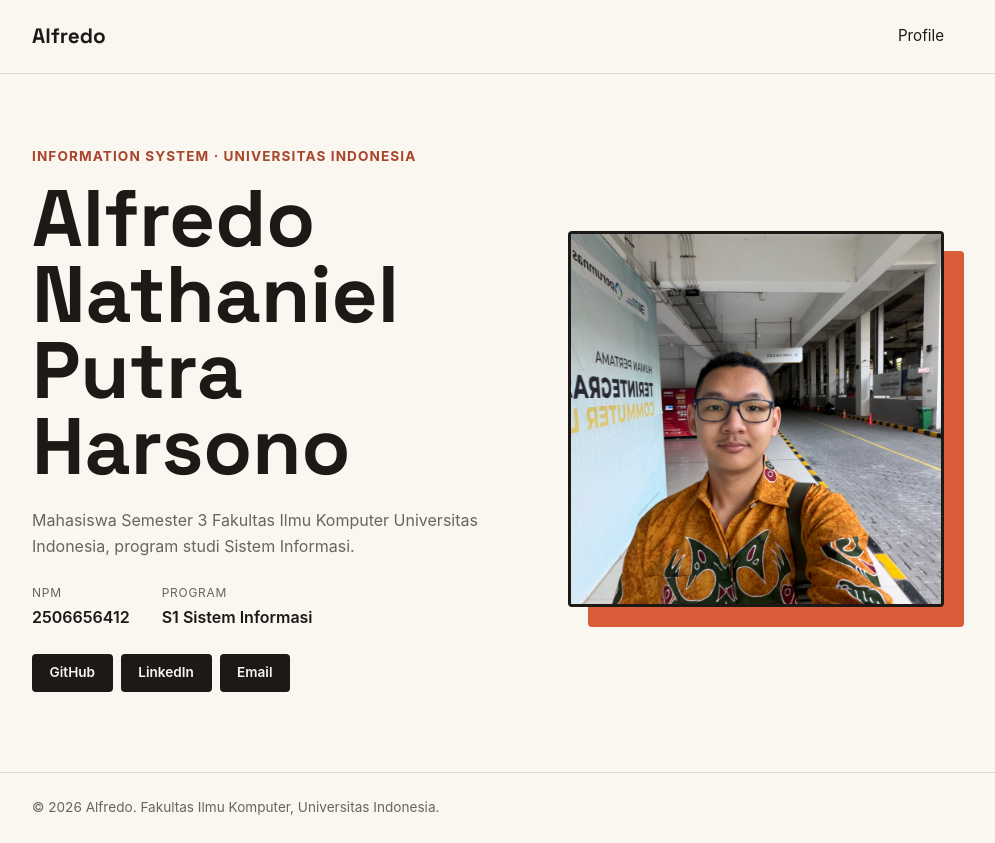
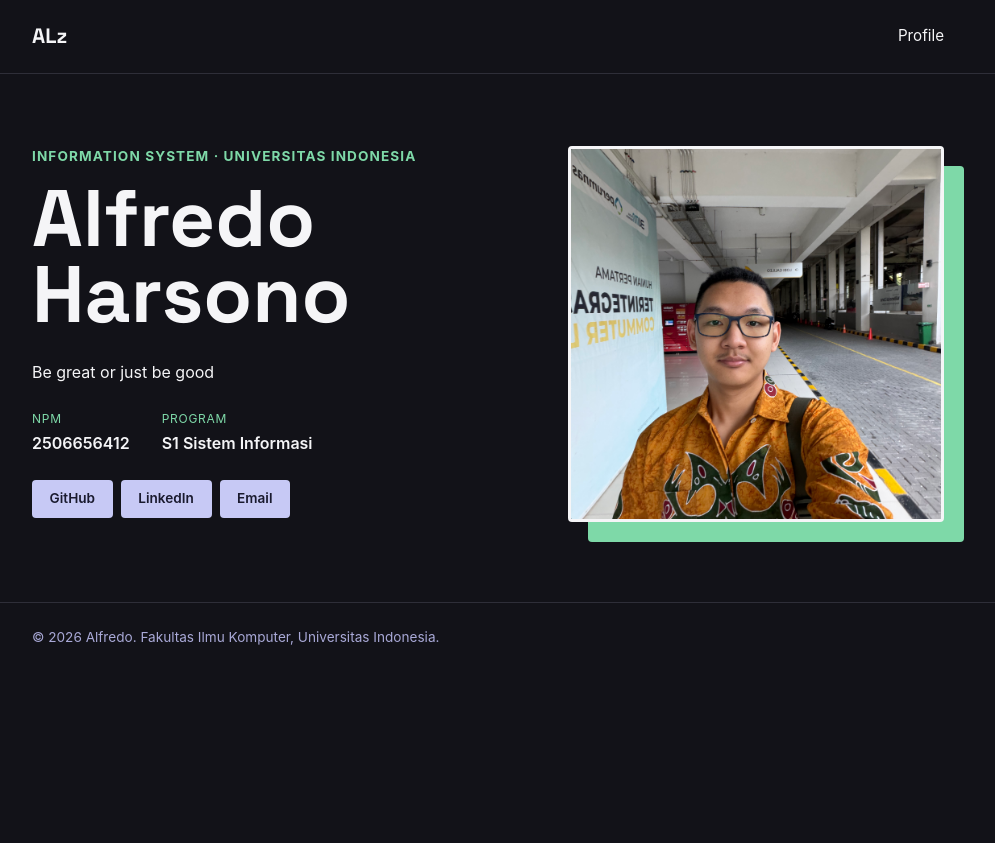
Before and after one commit to zalfredz/myportofolio, a Django app: template templates/index.html in a window 1280 px wide. Shown: the whole page, without its empty margins (152-1147 px from the left). After the commit the page ends 645 px from the top, so only its background shows below. Run offline with Django 5.2, Linux system fonts and the light colour scheme; the template is opened without the code that fills it, so the values that code supplies are empty.

Commit message:
feat: update base color palette

```diff
--- a/static/css/style.css
+++ b/static/css/style.css
@@ -5,12 +5,15 @@
 }
 
 :root {
-    --ink: #1c1917;
-    --paper: #faf6f0;
-    --accent: #d95d39;
-    --accent-dark: #a8442a;
-    --line: #e3d9c9;
-    --text-muted: #6b6459;
+    --ink: #F5F5F7;
+    --paper: #121218;
+    --card: #1C1C24;
+    --accent: #7ED9A8;
+    --accent-dark: #4A9B6E;
+    --accent-secondary: #C7C9F5;
+    --accent-secondary-text: #1A1A2E;
+    --line: #2E2E38;
+    --text-muted: #a9a9d7;
     --radius: 4px;
 }
 
@@ -86,7 +89,7 @@ h1,
     font-size: 0.85rem;
     letter-spacing: 0.08em;
     text-transform: uppercase;
-    color: var(--accent-dark);
+    color: var(--accent);
     font-weight: 700;
     margin-bottom: 0.75rem;
 }
@@ -97,7 +100,7 @@ h1,
 }
 
 .bio {
-    color: var(--text-muted);
+    color: var(--text);
     max-width: 480px;
     margin-bottom: 1.5rem;
 }
@@ -112,7 +115,7 @@ h1,
     font-size: 0.75rem;
     text-transform: uppercase;
     letter-spacing: 0.06em;
-    color: var(--text-muted);
+    color: var(--accent);
     margin-bottom: 0.15rem;
 }
 
@@ -131,8 +134,8 @@ h1,
     font-size: 0.85rem;
     font-weight: 600;
     text-decoration: none;
-    color: var(--paper);
-    background-color: var(--ink);
+    color: var(--accent-secondary-text);
+    background-color: var(--accent-secondary);
     border-radius: var(--radius);
     padding: 0.5rem 1.1rem;
     transition: background-color 0.2s ease;
--- a/templates/index.html
+++ b/templates/index.html
@@ -12,7 +12,7 @@
 <body>
     <header class="site-header">
         <div class="container">
-            <a href="#profile" class="brand">Alfredo</a>
+            <a href="#profile" class="brand">ALz</a>
             <nav>
                 <a href="#profile">Profile</a>
             </nav>
@@ -24,14 +24,14 @@
             <div class="container hero-grid">
                 <div class="hero-identity">
                     <p class="hero-kicker">Information System &middot; Universitas Indonesia</p>
-                    <h1>Alfredo Nathaniel Putra Harsono</h1>
+                    <h1>Alfredo Harsono</h1>
                 </div>
                 <div class="hero-photo">
                     <div class="photo-block"></div>
                     <img class="avatar" src="/static/img/pfp.jpg" alt="Photo of Alfredo Nathaniel Putra Harsono">
                 </div>
                 <div class="hero-details">
-                    <p class="bio">Mahasiswa Semester 3 Fakultas Ilmu Komputer Universitas Indonesia, program studi Sistem Informasi.</p>
+                    <p class="bio">Be great or just be good</p>
                     <dl class="meta-list">
                         <div class="meta-row">
                             <dt>NPM</dt>
```
